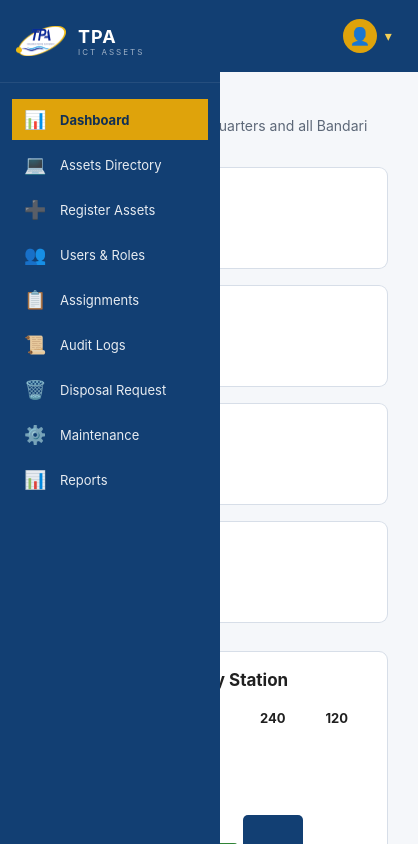
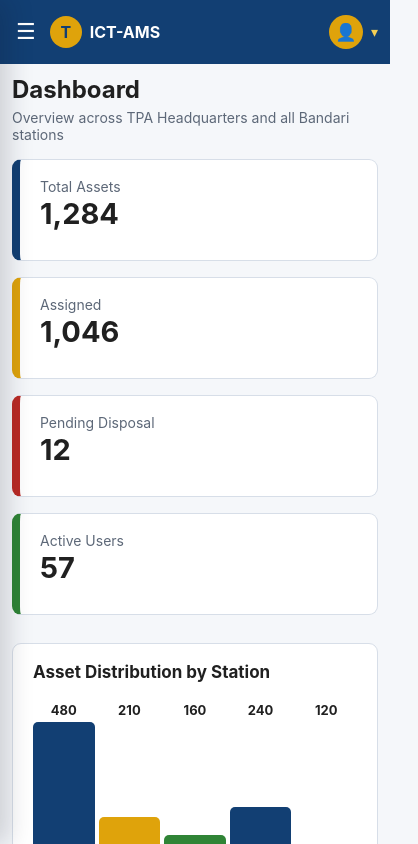
Before and after one commit to Eng-Digna/ICT-ASSETS-MANAGEMENT-SYSTEM, a Vue app in the folder frontend/: page /assets in a window 390 px wide. Both pictures are taken after typing "Sample", "Sample123" into the empty fields and a click on the button "LOG IN". Shown: the top 844 px of the page, 418 px wide, since content can reach past the window. Built offline with nearby package versions, Linux system fonts and the light colour scheme.

Commit message:
Fixes on the responsiveness of the system

```diff
--- a/frontend/src/components/layout/AppLayout.vue
+++ b/frontend/src/components/layout/AppLayout.vue
@@ -1,8 +1,8 @@
 <template>
   <div class="app-layout">
-    <Sidebar />
+    <Sidebar :is-open="isSidebarOpen" @close="isSidebarOpen = false" />
     <div class="main-content">
-      <Header />
+      <Header @toggle-sidebar="isSidebarOpen = !isSidebarOpen" />
       <main class="content-area">
         <router-view />
       </main>
@@ -11,13 +11,20 @@
 </template>
 
 <script setup>
+import { ref } from 'vue';
 import Sidebar from './Sidebar.vue';
 import Header from './Header.vue';
+
+const isSidebarOpen = ref(false);
 </script>
 
 <style scoped>
 .app-layout { display: flex; min-height: 100vh; background: #F5F7FA; }
 .main-content { flex: 1; display: flex; flex-direction: column; margin-left: 220px; min-height: 100vh; }
-.content-area { flex: 1; padding: 12px 30px 28px; overflow-y: auto; }
-@media (max-width: 768px) { .main-content { margin-left: 0; } }
+.content-area { flex: 1; min-width: 0; padding: 12px 30px 28px; overflow-y: auto; }
+@media (max-width: 768px) {
+  .main-content { margin-left: 0; }
+  .content-area { padding: 16px; }
+}
+@media (max-width: 480px) { .content-area { padding: 12px; } }
 </style>
--- a/frontend/src/components/layout/Header.vue
+++ b/frontend/src/components/layout/Header.vue
@@ -1,6 +1,7 @@
 <template>
   <header class="header">
     <div class="header-left">
+      <button class="menu-button" type="button" aria-label="Open navigation menu" @click="$emit('toggle-sidebar')">☰</button>
       <div class="header-brand"><span class="brand-mark">T</span><div><strong>ICT-AMS</strong><small>Tanzania Ports Authority</small></div></div>
       <h1 class="page-title">{{ currentPage }}</h1>
     </div>
@@ -35,12 +36,13 @@
 </template>
 
 <script setup>
+defineEmits(['toggle-sidebar']);
 import { computed, reactive, ref } from 'vue';
 import { useRoute, useRouter } from 'vue-router';
 
 const route = useRoute();
 const router = useRouter();
-const user = JSON.parse(localStorage.getItem('user') || '{"name": "Admin"}');
+const user = JSON.parse(sessionStorage.getItem('user') || '{"name": "Admin"}');
 const isMenuOpen = ref(false);
 const isPasswordDialogOpen = ref(false);
 const passwordError = ref('');
@@ -72,7 +74,7 @@ function changePassword() {
   passwordSuccess.value = 'Password updated successfully.';
   Object.assign(passwordForm, { current: '', next: '', confirm: '' });
 }
-function handleLogout() { localStorage.removeItem('isAuthenticated'); localStorage.removeItem('user'); localStorage.removeItem('token'); isMenuOpen.value = false; router.push('/login'); }
+function handleLogout() { sessionStorage.removeItem('isAuthenticated'); sessionStorage.removeItem('user'); sessionStorage.removeItem('token'); isMenuOpen.value = false; router.push('/login'); }
 </script>
 
 <style scoped>
@@ -82,6 +84,7 @@ function handleLogout() { localStorage.removeItem('isAuthenticated'); localStora
   border-bottom: 1px solid #123f73;
 }
 .page-title { display: none; }
+.menu-button { background: transparent; border: 0; color: white; cursor: pointer; display: none; font-size: 22px; padding: 4px; }
 .header-brand { display: flex; align-items: center; gap: 12px; color: #fff; }
 .header-brand strong { display: block; font-size: 18px; }
 .header-brand small { display: block; margin-top: 3px; color: #f4cf55; font-size: 12px; }
@@ -98,4 +101,11 @@ function handleLogout() { localStorage.removeItem('isAuthenticated'); localStora
 .dialog-backdrop { align-items: center; background: rgba(16, 24, 40, .45); display: flex; inset: 0; justify-content: center; padding: 20px; position: fixed; z-index: 50; }
 .password-dialog { background: white; border-radius: 8px; box-shadow: 0 16px 36px rgba(16, 24, 40, .22); max-width: 430px; padding: 22px; width: 100%; }
 .dialog-header { align-items: flex-start; display: flex; justify-content: space-between; margin-bottom: 18px; }.dialog-eyebrow { color: #2E90C8; font-size: 11px; font-weight: 700; letter-spacing: .08em; margin: 0 0 5px; text-transform: uppercase; }.password-dialog h2 { color: #1D2939; font-size: 20px; margin: 0; }.close-button { background: transparent; border: 0; color: #667085; cursor: pointer; font-size: 24px; line-height: 1; }.password-dialog label { color: #475467; display: grid; font-size: 12px; font-weight: 700; gap: 6px; margin-bottom: 13px; }.password-dialog input { border: 1px solid #CDD5DF; border-radius: 5px; color: #344054; padding: 10px; }.password-error,.password-success { font-size: 12px; margin: 3px 0 13px; }.password-error { color: #B42318; }.password-success { color: #16834D; }.dialog-actions { display: flex; gap: 10px; justify-content: flex-end; margin-top: 18px; }.cancel-button,.save-button { border-radius: 5px; cursor: pointer; font-size: 13px; font-weight: 700; padding: 9px 13px; }.cancel-button { background: white; border: 1px solid #CDD5DF; color: #475467; }.save-button { background: #2E90C8; border: 0; color: white; }
+@media (max-width: 768px) {
+  .header { height: 64px; padding: 0 16px; }
+  .menu-button { display: block; }
+  .header-left { align-items: center; display: flex; gap: 10px; }
+  .header-brand { gap: 8px; }.brand-mark { height: 32px; width: 32px; }.header-brand strong { font-size: 16px; }.header-brand small { font-size: 10px; }
+}
+@media (max-width: 420px) { .header { padding: 0 12px; }.header-brand small { display: none; }.profile-dropdown { position: fixed; right: 12px; top: 58px; } }
 </style>
--- a/frontend/src/components/layout/Sidebar.vue
+++ b/frontend/src/components/layout/Sidebar.vue
@@ -1,5 +1,7 @@
 <template>
-  <aside class="sidebar">
+  <div v-if="isOpen" class="sidebar-overlay" @click="$emit('close')"></div>
+  <aside class="sidebar" :class="{ 'is-open': isOpen }">
+    <button class="close-sidebar" type="button" aria-label="Close navigation menu" @click="$emit('close')">×</button>
     <div class="sidebar-header">
       <div class="brand">
         <img :src="tpaLogo" alt="Tanzania Ports Authority logo" class="brand-logo" />
@@ -43,6 +45,8 @@
 </template>
 
 <script setup>
+defineProps({ isOpen: Boolean });
+defineEmits(['close']);
 import tpaLogo from '../../assets/tpa-logo.png';
 </script>
 
@@ -52,6 +56,8 @@ import tpaLogo from '../../assets/tpa-logo.png';
   display: flex; flex-direction: column; position: fixed; left: 0; top: 0;
   overflow-y: auto; z-index: 100;
 }
+.close-sidebar { display: none; }
+.sidebar-overlay { display: none; }
 .sidebar-header { padding: 20px 16px; border-bottom: 1px solid rgba(255,255,255,0.08); }
 .brand { display: flex; align-items: center; gap: 12px; }
 .brand-logo { width: 50px; height: 42px; object-fit: contain; flex: 0 0 auto; }
@@ -66,4 +72,10 @@ import tpaLogo from '../../assets/tpa-logo.png';
 .nav-item:hover { background: rgba(255,255,255,0.08); color: white; }
 .nav-item.router-link-active { background: #dfa30b; color: #102f55; font-weight: 700; }
 .nav-icon { font-size: 18px; width: 24px; }
+@media (max-width: 768px) {
+  .sidebar { box-shadow: 8px 0 24px rgba(16, 24, 40, .18); transform: translateX(-100%); transition: transform .2s ease; }
+  .sidebar.is-open { transform: translateX(0); }
+  .sidebar-overlay { background: rgba(16, 24, 40, .45); display: block; inset: 0; position: fixed; z-index: 99; }
+  .close-sidebar { background: transparent; border: 0; color: white; cursor: pointer; display: block; font-size: 28px; line-height: 1; padding: 4px 12px; position: absolute; right: 0; top: 8px; }
+}
 </style>
--- a/frontend/src/router/index.js
+++ b/frontend/src/router/index.js
@@ -31,6 +31,11 @@ const routes = [
       {
         path: 'assets/register',
         name: 'AssetRegister',
+        component: () => import('@/views/assets/AssetDetailView.vue')
+      },
+      {
+        path: 'assets/new',
+        name: 'AssetRegisterNew',
         component: () => import('@/views/assets/AssetDetailView.vue')
       },
       {
@@ -83,7 +88,7 @@ const router = createRouter({
 });
 
 router.beforeEach((to, from, next) => {
-  const isAuthenticated = localStorage.getItem('isAuthenticated') === 'true';
+  const isAuthenticated = sessionStorage.getItem('isAuthenticated') === 'true';
 
   if (to.meta.requiresAuth && !isAuthenticated) {
     next({ name: 'Login', query: { redirect: to.fullPath } });
--- a/frontend/src/styles/global.scss
+++ b/frontend/src/styles/global.scss
@@ -36,6 +36,7 @@ body {
   color: #101828;
   -webkit-font-smoothing: antialiased;
   -moz-osx-font-smoothing: grayscale;
+  overflow-x: hidden;
 }
 
 #app {
--- a/frontend/src/views/auth/LoginView.vue
+++ b/frontend/src/views/auth/LoginView.vue
@@ -37,8 +37,8 @@ const username = ref('');
 const password = ref('');
 
 const handleLogin = () => {
-  localStorage.setItem('isAuthenticated', 'true');
-  localStorage.setItem('user', JSON.stringify({ name: username.value, username: username.value }));
+  sessionStorage.setItem('isAuthenticated', 'true');
+  sessionStorage.setItem('user', JSON.stringify({ name: username.value, username: username.value }));
   router.push('/');
 };
 </script>
```
